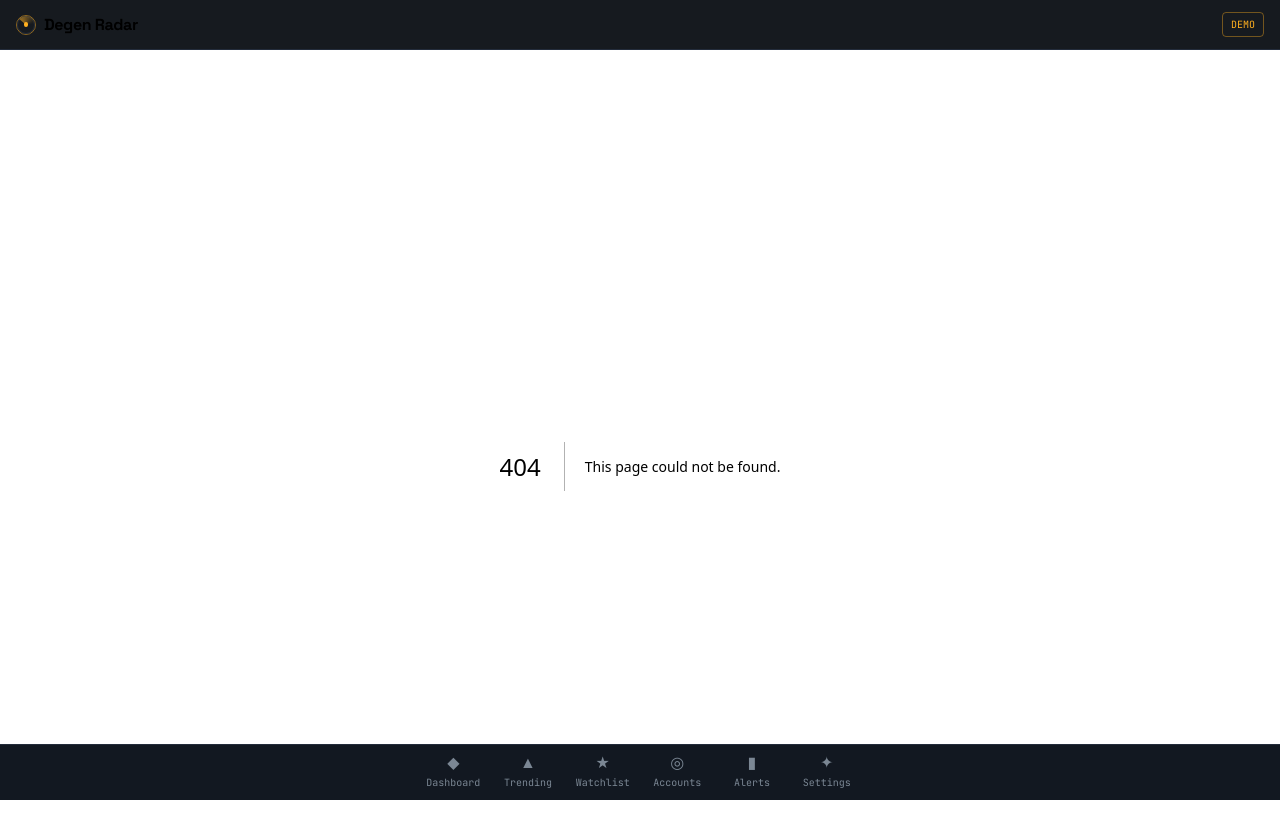
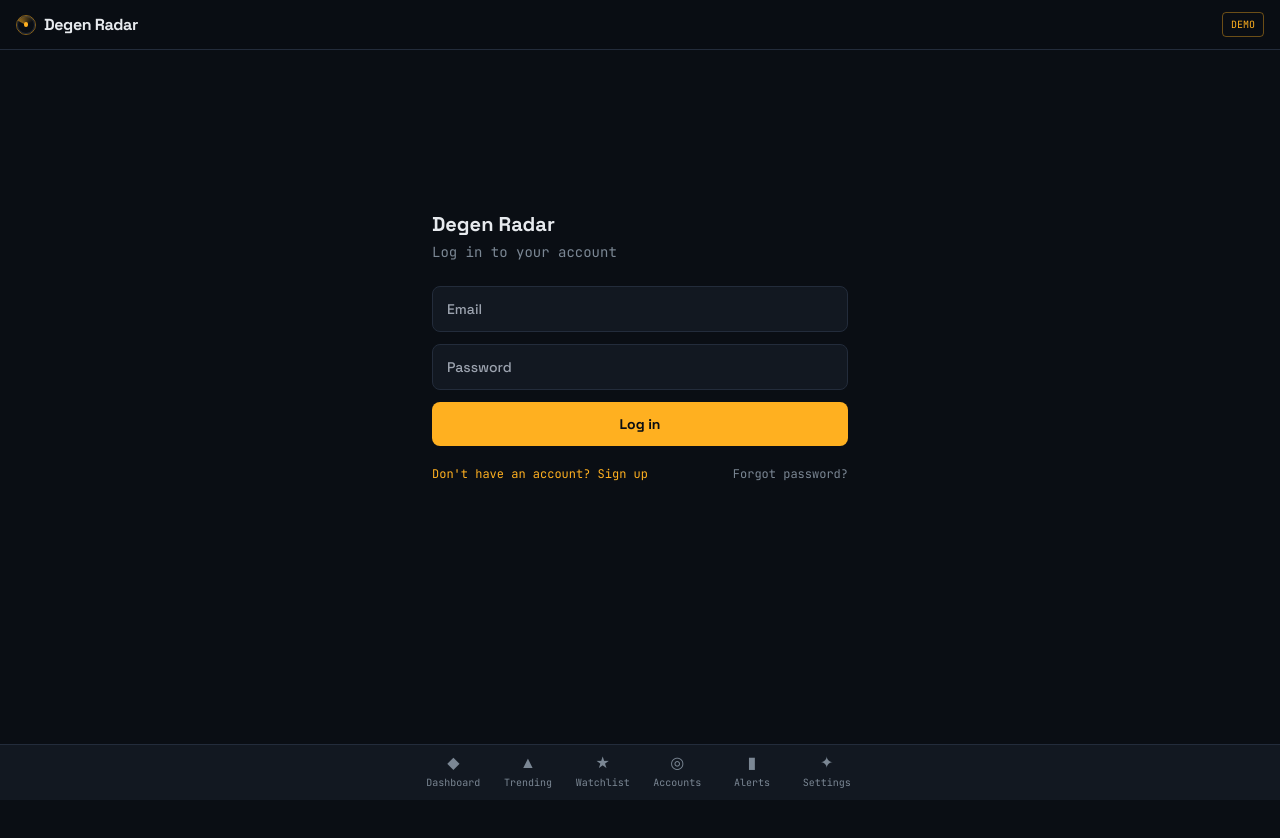
Before and after one commit to bigmayor16/Degen-radar, a Next.js app: page /login in a window 1280 px wide. Before the commit this address had no page. Shown: the top 838 px of the page. After the commit the page ends 800 px from the top, so only its background shows below. Built offline with nearby package versions, Linux system fonts and the light colour scheme; no server answers.

Commit message:
Implement login and signup page with Supabase

```diff
--- /dev/null
+++ b/app/login/page.tsx
@@ -0,0 +1,94 @@
+'use client';
+
+import { useState } from 'react';
+import { useRouter } from 'next/navigation';
+import { supabase } from '@/lib/supabaseClient';
+
+export default function LoginPage() {
+  const [mode, setMode] = useState<'login' | 'signup'>('login');
+  const [email, setEmail] = useState('');
+  const [password, setPassword] = useState('');
+  const [message, setMessage] = useState('');
+  const [loading, setLoading] = useState(false);
+  const router = useRouter();
+
+  async function handleSubmit(e: React.FormEvent) {
+    e.preventDefault();
+    setLoading(true);
+    setMessage('');
+
+    if (mode === 'signup') {
+      const { error } = await supabase.auth.signUp({ email, password });
+      setLoading(false);
+      if (error) return setMessage(error.message);
+      setMessage('Check your email to confirm your account, then log in.');
+      setMode('login');
+    } else {
+      const { error } = await supabase.auth.signInWithPassword({ email, password });
+      setLoading(false);
+      if (error) return setMessage(error.message);
+      router.push('/');
+      router.refresh();
+    }
+  }
+
+  async function handleReset() {
+    if (!email) return setMessage('Enter your email above first.');
+    const { error } = await supabase.auth.resetPasswordForEmail(email);
+    setMessage(error ? error.message : 'Password reset email sent.');
+  }
+
+  return (
+    <div className="flex flex-col justify-center min-h-[70vh]">
+      <h1 className="text-xl font-bold mb-1">Degen Radar</h1>
+      <p className="text-sm text-muted mb-6 font-mono">
+        {mode === 'login' ? 'Log in to your account' : 'Create an account'}
+      </p>
+
+      <form onSubmit={handleSubmit} className="space-y-3">
+        <input
+          type="email"
+          required
+          placeholder="Email"
+          value={email}
+          onChange={(e) => setEmail(e.target.value)}
+          className="w-full rounded-lg border border-line bg-panel px-3.5 py-3 text-sm outline-none focus:border-signal"
+        />
+        <input
+          type="password"
+          required
+          minLength={6}
+          placeholder="Password"
+          value={password}
+          onChange={(e) => setPassword(e.target.value)}
+          className="w-full rounded-lg border border-line bg-panel px-3.5 py-3 text-sm outline-none focus:border-signal"
+        />
+        <button
+          type="submit"
+          disabled={loading}
+          className="w-full rounded-lg bg-signal text-ink font-bold py-3 text-sm disabled:opacity-50"
+        >
+          {loading ? 'Please wait...' : mode === 'login' ? 'Log in' : 'Sign up'}
+        </button>
+      </form>
+
+      {message && (
+        <p className="text-xs text-growth font-mono mt-3">{message}</p>
+      )}
+
+      <div className="flex items-center justify-between mt-5 text-xs font-mono">
+        <button
+          onClick={() => setMode(mode === 'login' ? 'signup' : 'login')}
+          className="text-signal"
+        >
+          {mode === 'login' ? "Don't have an account? Sign up" : 'Already have an account? Log in'}
+        </button>
+        {mode === 'login' && (
+          <button onClick={handleReset} className="text-muted">
+            Forgot password?
+          </button>
+        )}
+      </div>
+    </div>
+  );
+}
```
